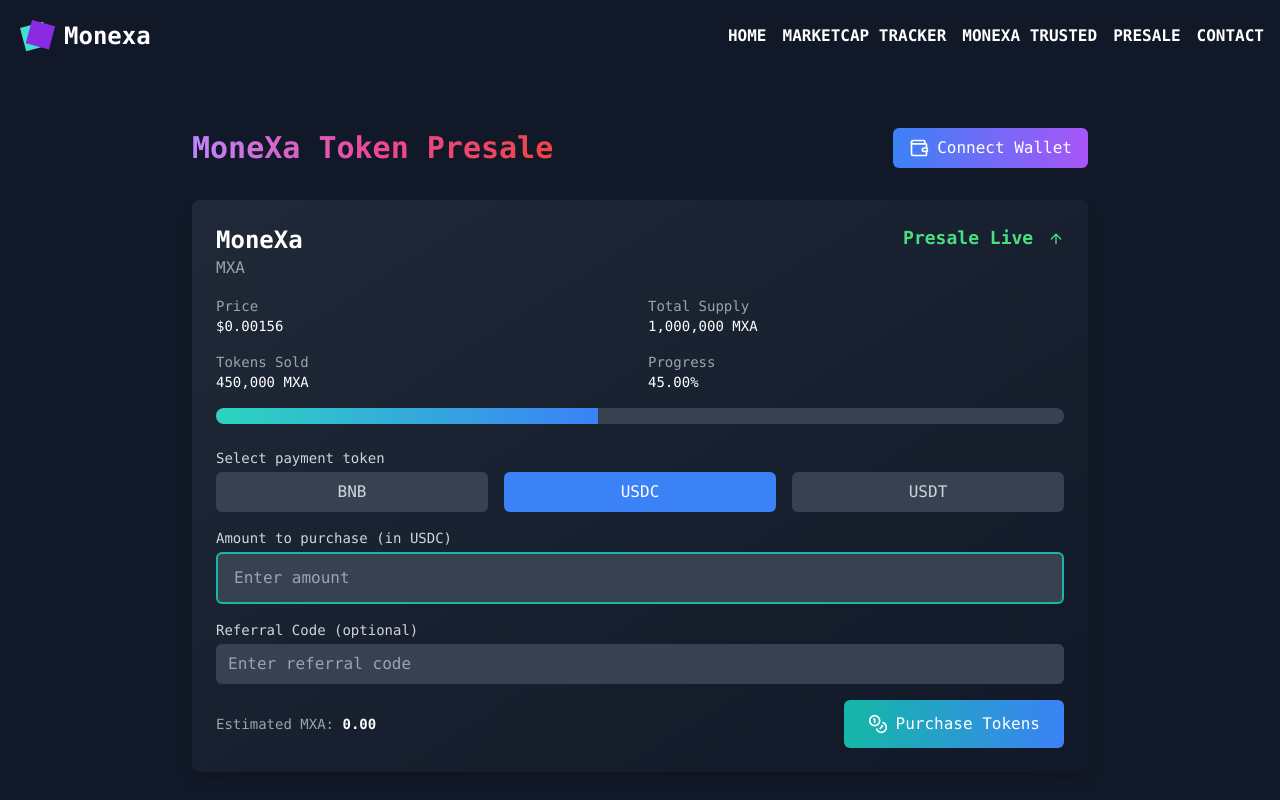
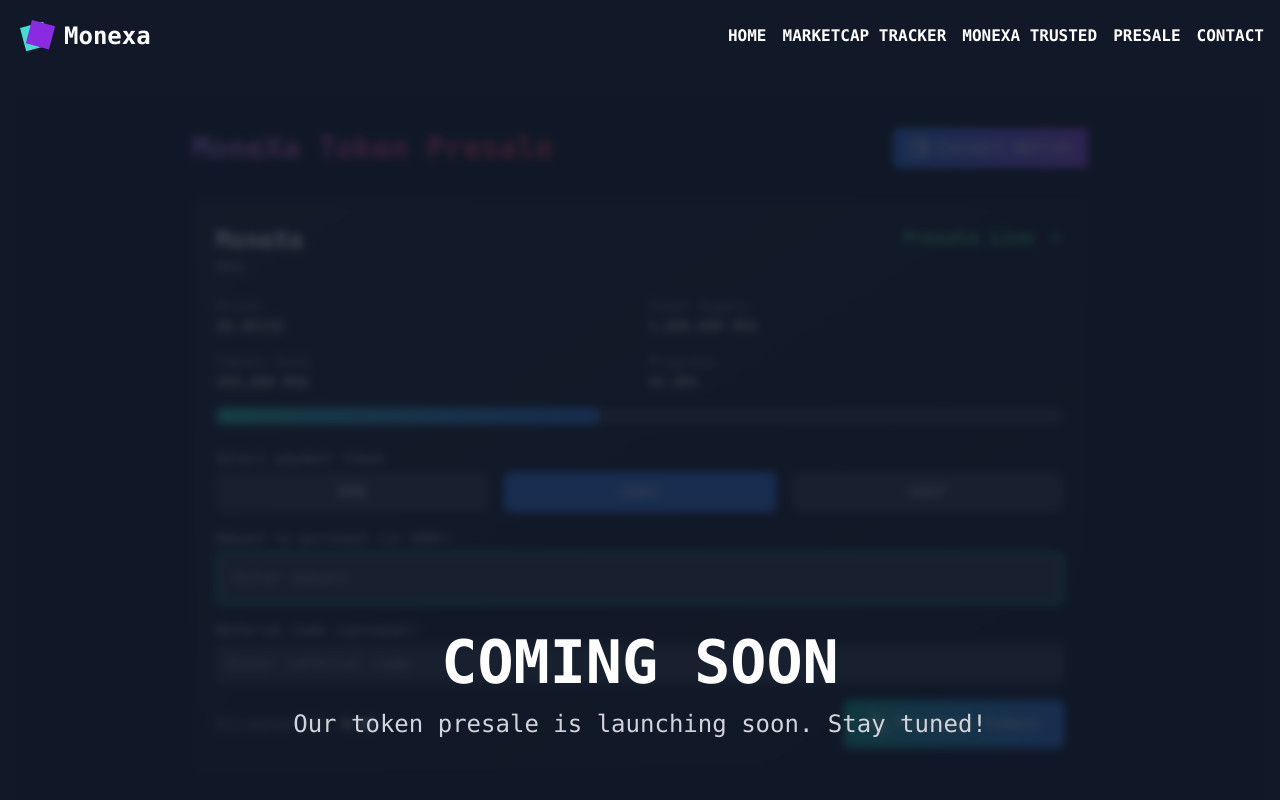
Before and after one commit to Hotcafe-io/monexa, a Next.js app: page /Presale in a window 1280 px wide. Shown: the top 800 px of the page. Built offline with nearby package versions, Linux system fonts and the light colour scheme.

Commit message:
added coming soon on presale page

```diff
--- a/components/Pages/Presale.js
+++ b/components/Pages/Presale.js
@@ -108,8 +108,8 @@ export default function TokenPresale() {
   }
 
   return (
-    <div className="min-h-screen bg-gray-900 text-white p-8">
-      <div className="max-w-4xl mx-auto">
+    <div className="min-h-screen bg-gray-900 text-white p-8 relative">
+      <div className="max-w-4xl mx-auto relative">
         <header className="mb-8 flex justify-between items-center">
           <h1 className="text-3xl font-bold bg-gradient-to-r from-purple-400 via-pink-500 to-red-500 text-transparent bg-clip-text">
             {tokenName} Token Presale
@@ -298,6 +298,29 @@ export default function TokenPresale() {
             </div>
           </div>
         </div>
+        <footer className="flex justify-between items-center">
+          <div className="text-sm text-gray-400">
+            © 2024 {tokenName}. All rights reserved.
+          </div>
+          <div className="flex space-x-4">
+            <a href="#" className="text-gray-400 hover:text-white transition-colors duration-200">
+              <Twitter className="h-6 w-6" />
+            </a>
+            <a href="#" className="text-gray-400 hover:text-white transition-colors duration-200">
+              <MessageCircle className="h-6 w-6" />
+            </a>
+            <a href="#" className="text-gray-400 hover:text-white transition-colors duration-200">
+              <Send className="h-6 w-6" />
+            </a>
+          </div>
+        </footer>
+      </div>
+      {/* Coming Soon Overlay */}
+      <div className="absolute inset-0 bg-gray-900 bg-opacity-80 backdrop-filter backdrop-blur-sm flex items-center justify-center z-50">
+        <div className="text-center">
+          <h2 className="text-4xl md:text-6xl font-bold text-white mb-4">COMING SOON</h2>
+          <p className="text-xl md:text-2xl text-gray-300">Our token presale is launching soon. Stay tuned!</p>
+        </div>
       </div>
       <style jsx>{`
         @keyframes highlight {
```
